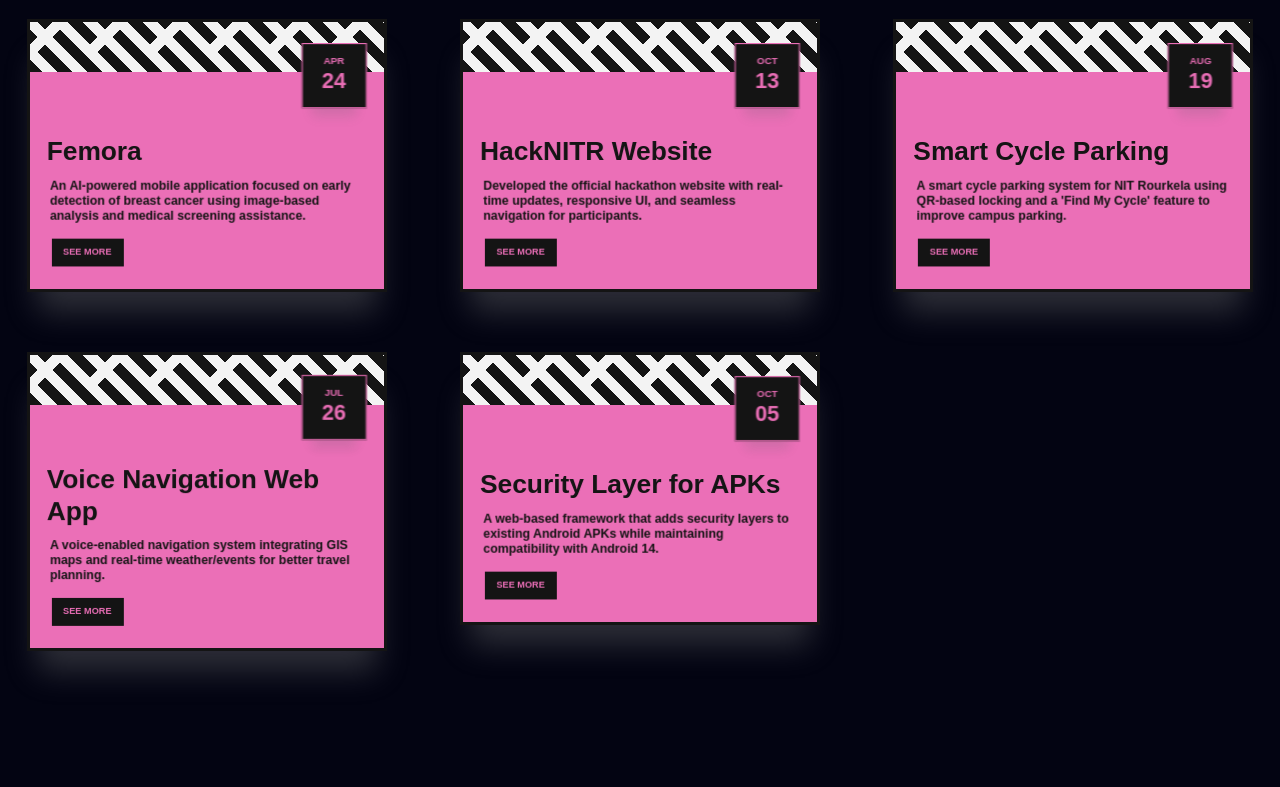
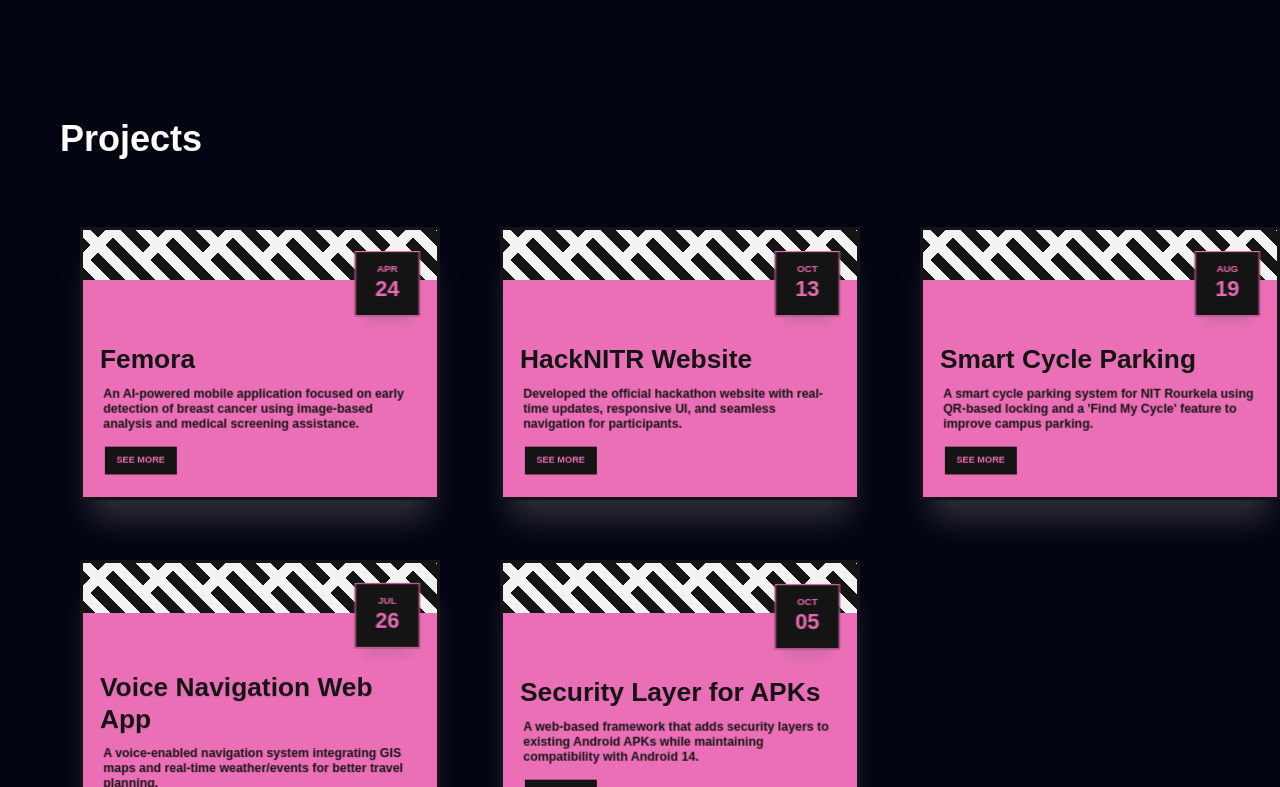
Before and after one commit to shriyaaditya/portfolio, a React (Vite) app: page / in a window 1280 px wide. Shown: the part 2013-2800 px from the top of the page. Before the commit the page ends 2684 px from the top, so only its background shows below. Built offline with nearby package versions, Linux system fonts and the light colour scheme; a web font is replaced by a local one.

Commit message:
minor changes

```diff
--- a/src/sections/Project.jsx
+++ b/src/sections/Project.jsx
@@ -4,6 +4,8 @@
 
 const ProjectsSection = () => {
   return (
+    <section className="c-space section-spacing" id="projects">
+  <h2 className="text-heading pb-10 md:pb-12">Projects</h2>
     <div
       style={{
         display: "grid",
@@ -23,6 +25,7 @@
         />
       ))}
     </div>
+    </section>
   );
 };
 
```
